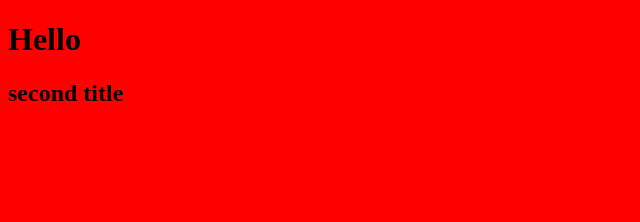
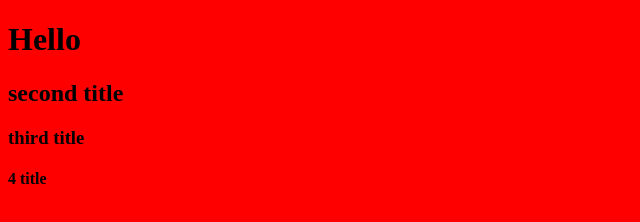
Before and after one commit to Pavlo-Dosyn/test, a plain HTML site: page index.html in a window 1280 px wide. Shown: the whole page, without its empty margins (0-640 px from the left). Drawn offline with Linux system fonts and the light colour scheme.

Commit message:
Add new title to main page again

```diff
--- a/index.html
+++ b/index.html
@@ -9,5 +9,7 @@
   <body>
     <h1>Hello</h1>
     <h2>second title</h2>
+    <h3>third title</h3>
+    <h4>4 title</h4>
   </body>
 </html>
```
